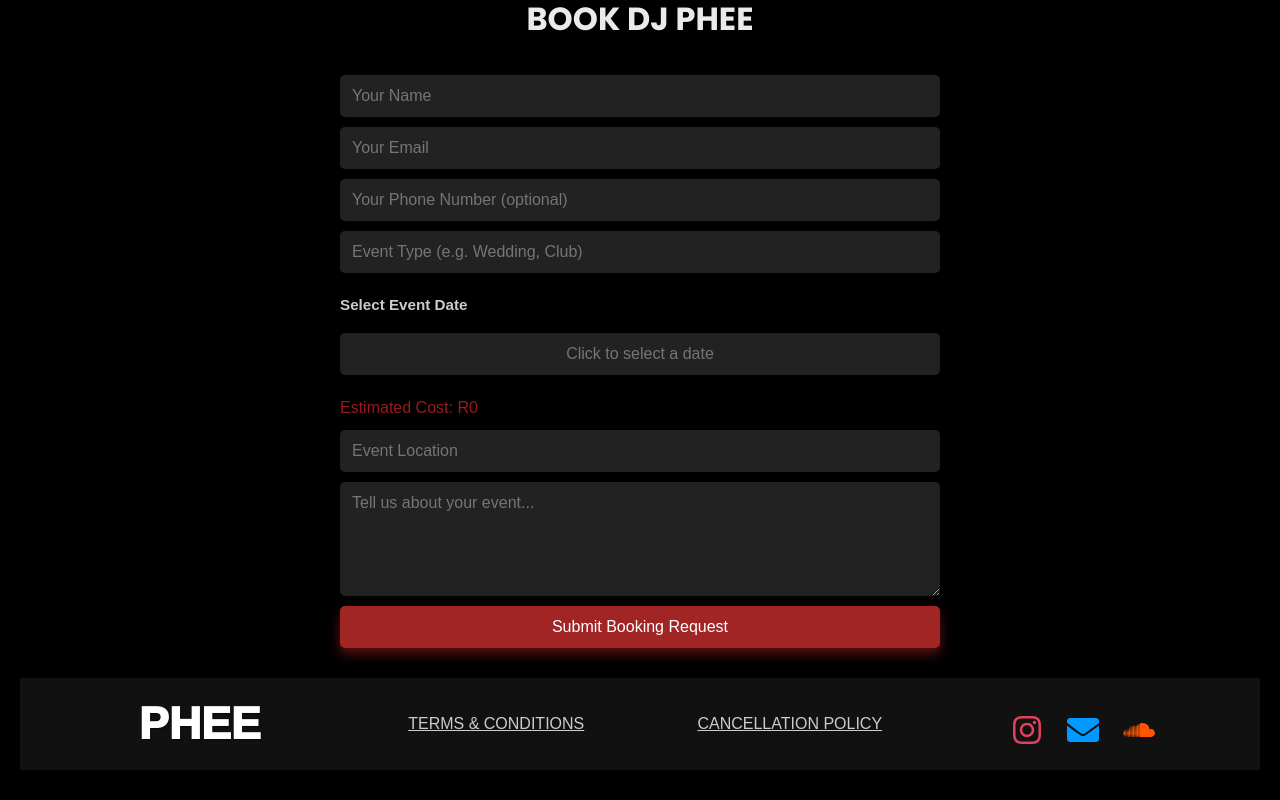
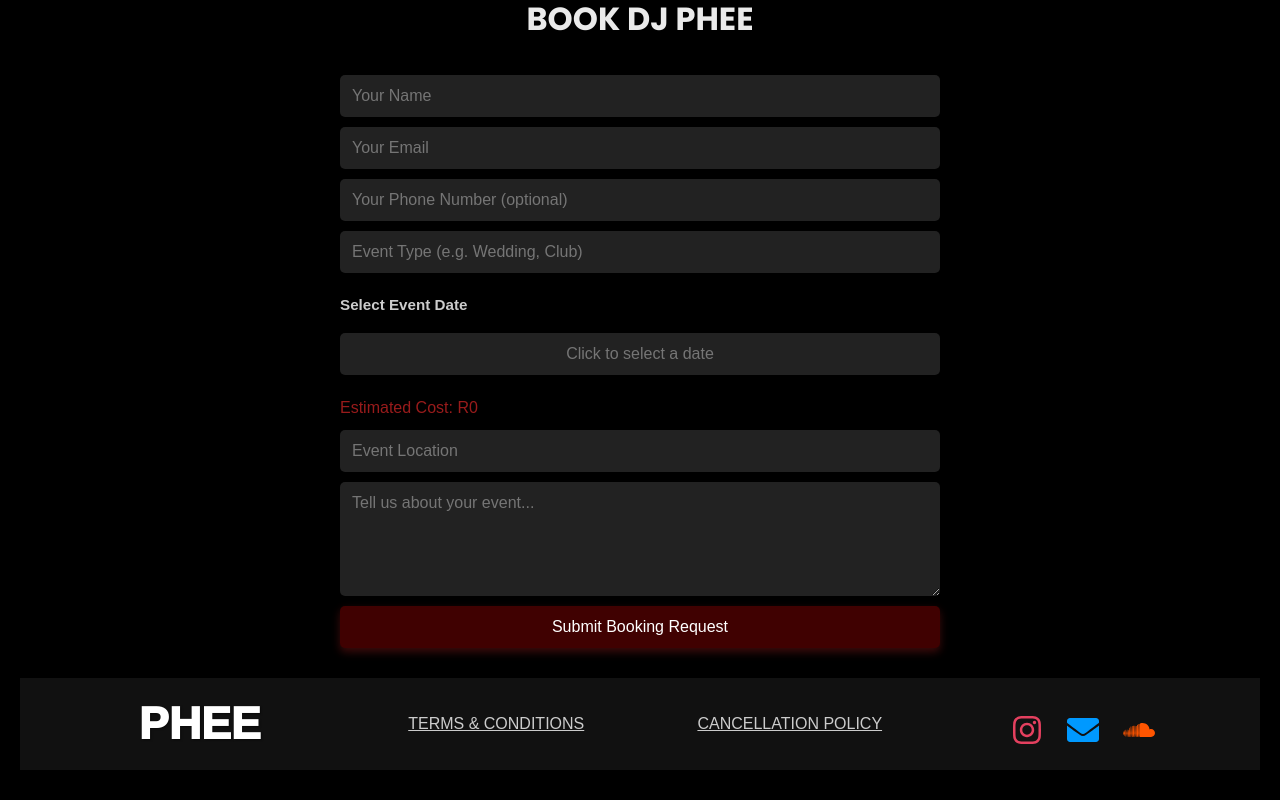
Before and after one commit to GaryS2308/dj-phee-react-app, a React (Create React App) app: page / in a window 1280 px wide. In both pictures the pointer is over the button "Submit Booking Request". Shown: the part 2451-3251 px from the top of the page. Built offline with nearby package versions, Linux system fonts and the light colour scheme.

Commit message:
sumbit button

```diff
--- a/src/components/pages/booking-form/BookingForm.css
+++ b/src/components/pages/booking-form/BookingForm.css
@@ -79,12 +79,12 @@
 }
 
 #booking-form button:hover {
-  background: #a22525; /* slightly lighter or brighter */
-  box-shadow: 0 6px 12px rgba(152, 27, 27, 0.6);
+  background: #400101; /* slightly lighter or brighter */
+  box-shadow: 0 6px 12px #400101(152, 27, 27, 0.6);
 }
 
 #booking-form button:active {
-  background: #7b1717; /* darker red */
+  background: #400101; /* darker red */
   box-shadow: inset 0 3px 5px rgba(0, 0, 0, 0.5);
   transform: scale(0.97);
 }
```
